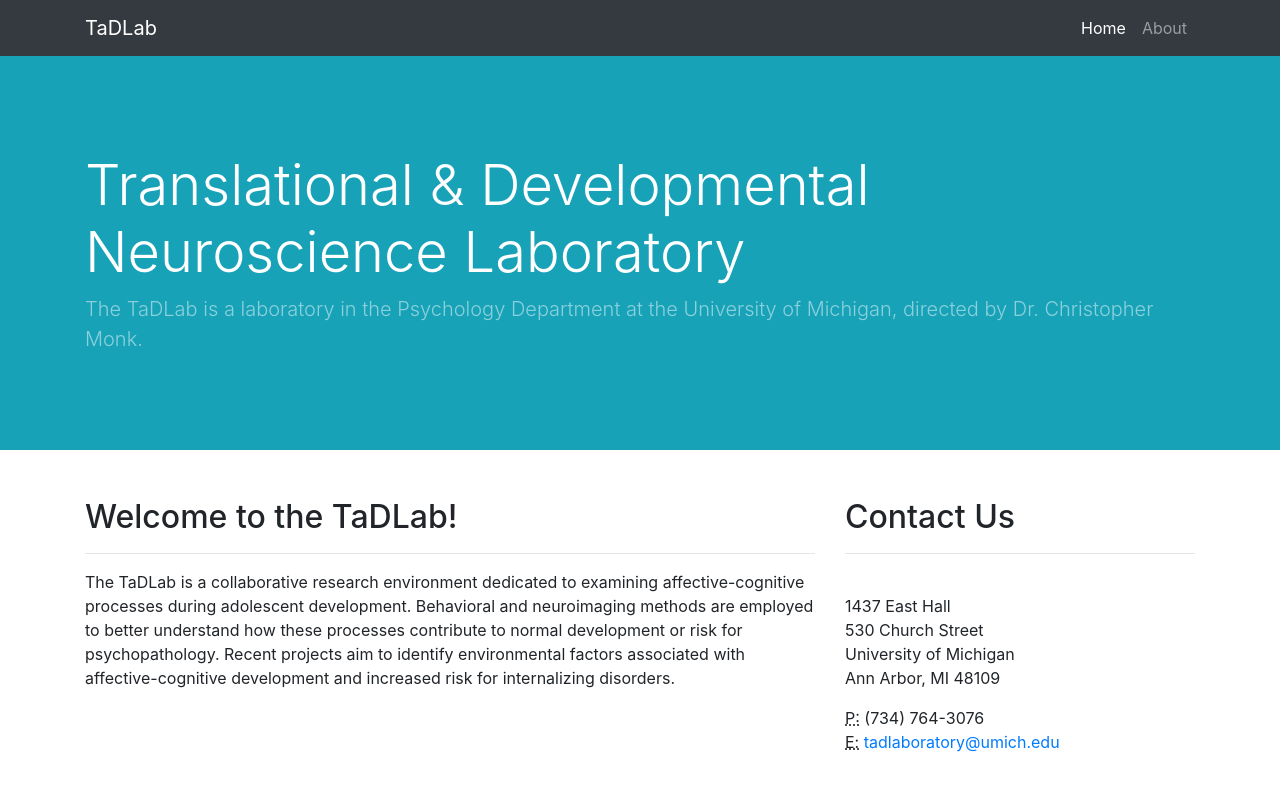
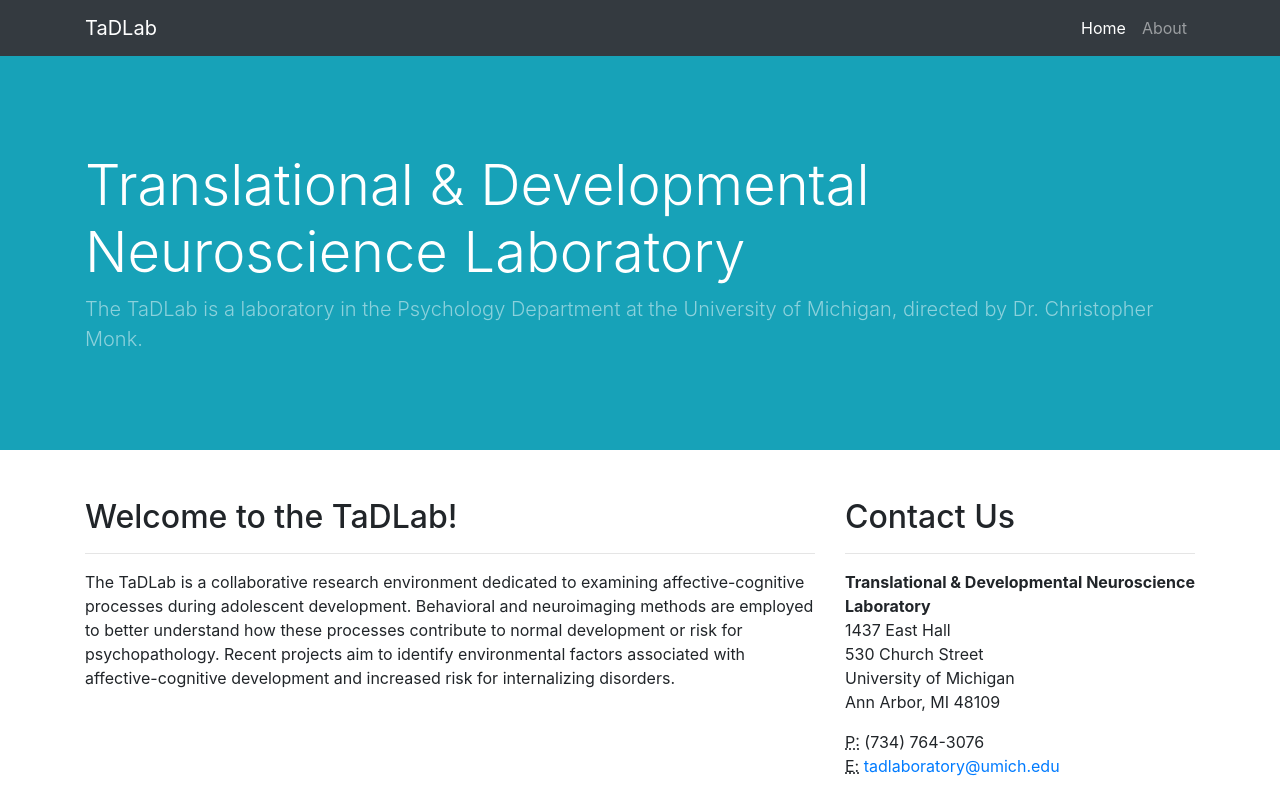
Before and after one commit to UMich-TAD-Lab/UMich-TAD-Lab.github.io, a website: page index.html in a window 1280 px wide. Shown: the top 800 px of the page. Drawn offline with Linux system fonts and the light colour scheme.

Commit message:
Updated Contact Us

```diff
--- a/index.html
+++ b/index.html
@@ -68,7 +68,7 @@
         <h2>Contact Us</h2>
         <hr>
         <address>
-          <strong></strong>
+          <strong>Translational & Developmental Neuroscience Laboratory</strong>
           <br>1437 East Hall
           <br>530 Church Street
           <br>University of Michigan
```
